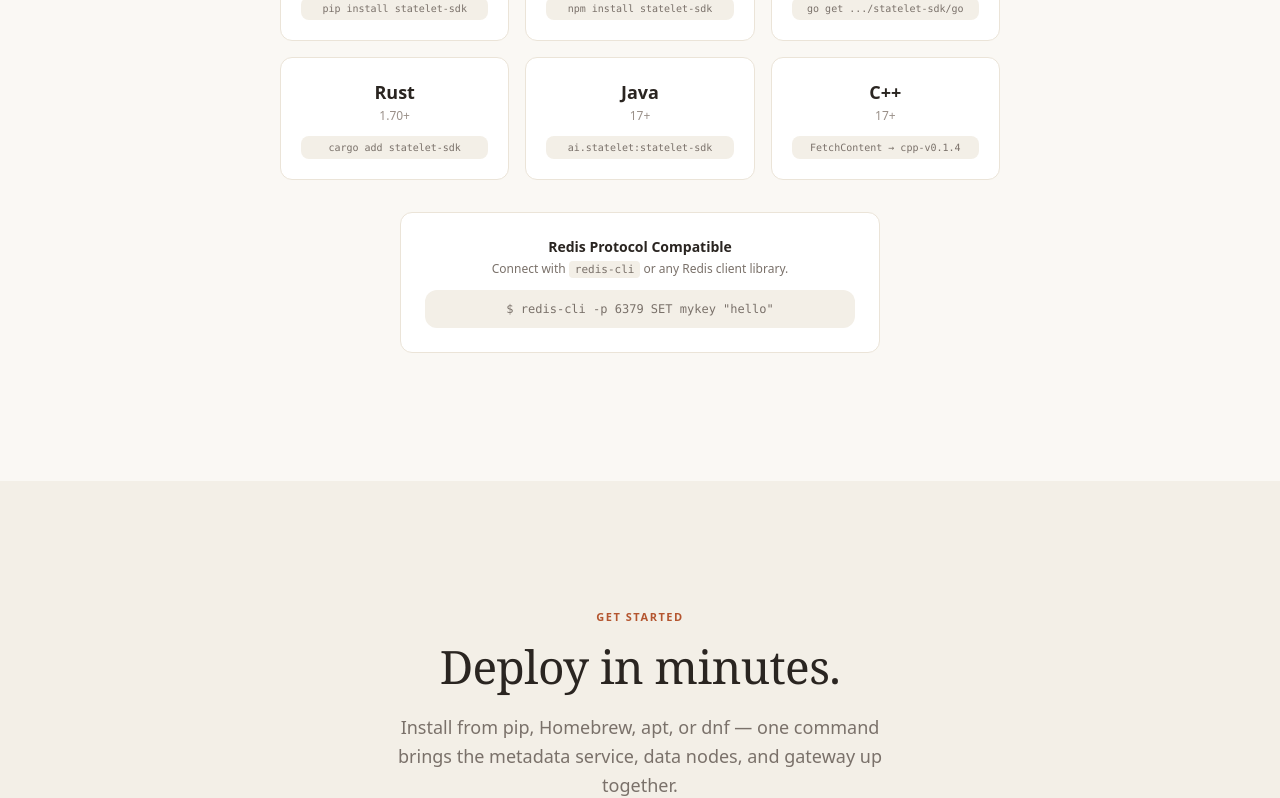
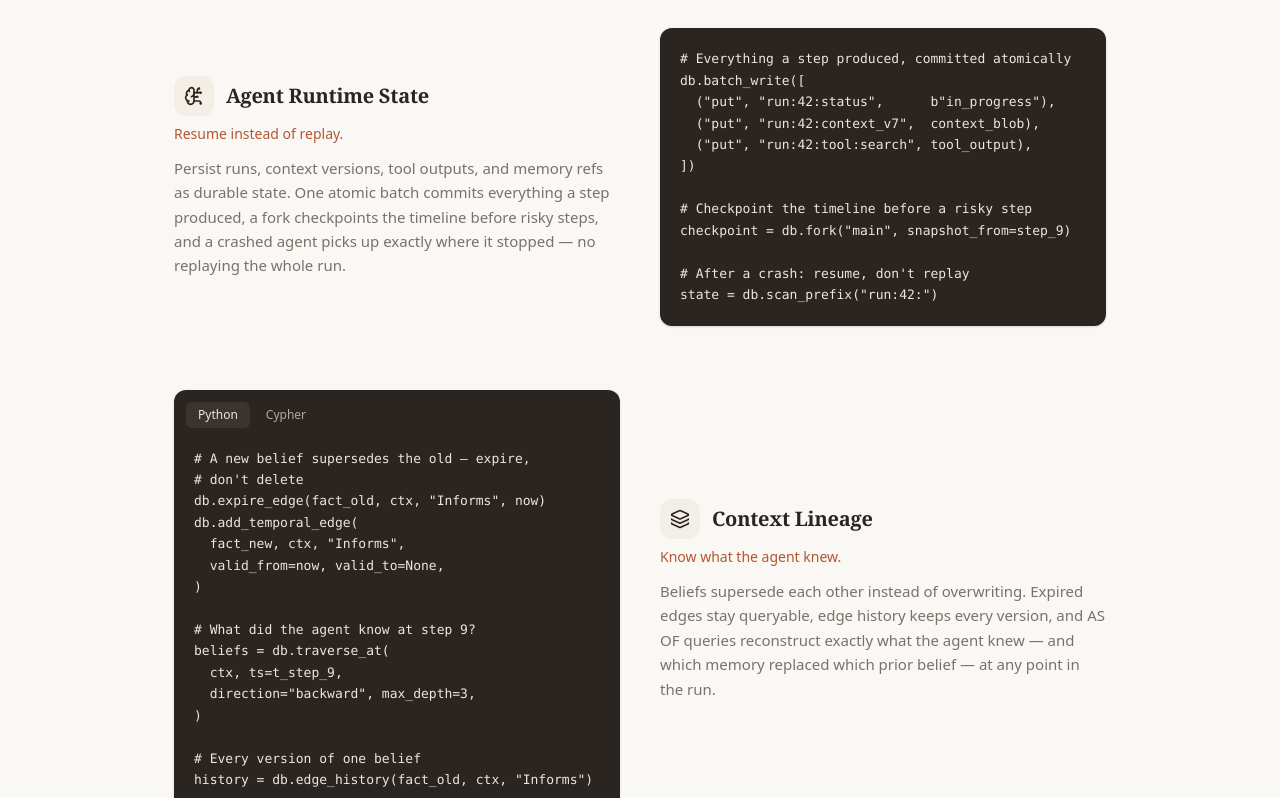
Before and after one commit to stateletlab/stateletWeb, a React (Vite) app: page / in a window 1280 px wide. Shown: the part 8280-9078 px from the top of the page. Built offline with nearby package versions, Linux system fonts and the light colour scheme.

Commit message:
feat: add Runtime State section, align CTA copy with durable-state framing

```diff
--- a/src/App.tsx
+++ b/src/App.tsx
@@ -5,6 +5,7 @@ import Features from './components/Features'
 import Architecture from './components/Architecture'
 import Performance from './components/Performance'
 import AgentMemory from './components/AgentMemory'
+import RuntimeState from './components/RuntimeState'
 import SDKs from './components/SDKs'
 import GetStarted from './components/GetStarted'
 import CTA from './components/CTA'
@@ -49,6 +50,7 @@ export default function App() {
       <Architecture />
       <Performance />
       <AgentMemory />
+      <RuntimeState />
       <SDKs />
       <GetStarted />
       <CTA />
--- a/src/components/CTA.tsx
+++ b/src/components/CTA.tsx
@@ -8,7 +8,7 @@ export default function CTA() {
           Give your agents
           <br />
           <span className="text-primary italic">
-            persistent memory.
+            durable state.
           </span>
         </h2>
         <p className="text-text-muted text-lg max-w-[440px] mx-auto mb-10 leading-relaxed">
--- /dev/null
+++ b/src/components/RuntimeState.tsx
@@ -0,0 +1,138 @@
+import { useState } from 'react'
+import { motion } from 'framer-motion'
+import { BrainCircuit, Layers } from 'lucide-react'
+
+// Same shape as the AgentMemory primitives: `dsl` is the read-only
+// openCypher subset — only lineage carries one, runtime state is
+// writes and scans, which the query surface rejects by design.
+const pillars = [
+  {
+    icon: BrainCircuit,
+    title: 'Agent Runtime State',
+    subtitle: 'Resume instead of replay.',
+    description: 'Persist runs, context versions, tool outputs, and memory refs as durable state. One atomic batch commits everything a step produced, a fork checkpoints the timeline before risky steps, and a crashed agent picks up exactly where it stopped — no replaying the whole run.',
+    code: `# Everything a step produced, committed atomically
+db.batch_write([
+  ("put", "run:42:status",      b"in_progress"),
+  ("put", "run:42:context_v7",  context_blob),
+  ("put", "run:42:tool:search", tool_output),
+])
+
+# Checkpoint the timeline before a risky step
+checkpoint = db.fork("main", snapshot_from=step_9)
+
+# After a crash: resume, don't replay
+state = db.scan_prefix("run:42:")`,
+  },
+  {
+    icon: Layers,
+    title: 'Context Lineage',
+    subtitle: 'Know what the agent knew.',
+    description: 'Beliefs supersede each other instead of overwriting. Expired edges stay queryable, edge history keeps every version, and AS OF queries reconstruct exactly what the agent knew — and which memory replaced which prior belief — at any point in the run.',
+    code: `# A new belief supersedes the old — expire,
+# don't delete
+db.expire_edge(fact_old, ctx, "Informs", now)
+db.add_temporal_edge(
+  fact_new, ctx, "Informs",
+  valid_from=now, valid_to=None,
+)
+
+# What did the agent know at step 9?
+beliefs = db.traverse_at(
+  ctx, ts=t_step_9,
+  direction="backward", max_depth=3,
+)
+
+# Every version of one belief
+history = db.edge_history(fact_old, ctx, "Informs")`,
+    dsl: `// The context as it stood mid-run
+MATCH (ctx {id:7})<-[:Informs]-(fact) AS OF 1717000, 1720000
+RETURN DISTINCT fact.id
+
+// Rank what the agent believed at that instant
+CALL db.belief(7, 'backward', 3) YIELD node, score
+RETURN node, score
+ORDER BY score DESC`,
+  },
+]
+
+function CodePanel({ code, dsl, title }: { code: string; dsl?: string; title: string }) {
+  const [tab, setTab] = useState<'sdk' | 'dsl'>('sdk')
+  const active = tab === 'dsl' && dsl ? dsl : code
+
+  return (
+    <div className="rounded-xl bg-surface-dark overflow-hidden shadow-sm">
+      {dsl && (
+        <div role="tablist" aria-label={`${title} code format`} className="flex gap-1 px-3 pt-3">
+          {(['sdk', 'dsl'] as const).map((t) => (
+            <button
+              key={t}
+              role="tab"
+              aria-selected={tab === t}
+              onClick={() => setTab(t)}
+              className={`px-3 py-1 rounded-md text-[12px] font-medium transition-colors ${
+                tab === t
+                  ? 'bg-[#3a342f] text-[#ede6dc]'
+                  : 'text-[#b3a89e] hover:text-[#ede6dc]'
+              }`}
+            >
+              {t === 'sdk' ? 'Python' : 'Cypher'}
+            </button>
+          ))}
+        </div>
+      )}
+      <pre className="p-5 text-[13px] font-mono text-[#ede6dc] leading-[1.65] overflow-x-auto">
+        <code>{active}</code>
+      </pre>
+    </div>
+  )
+}
+
+export default function RuntimeState() {
+  return (
+    <section id="runtime" aria-label="Agent Runtime State and Context Lineage - Durable Runs, Snapshots, Supersedes Chains, Time Travel" className="py-24 md:py-32 bg-surface">
+      <div className="max-w-[980px] mx-auto px-6">
+        <div className="text-center mb-20">
+          <p className="eyebrow mb-4">Runtime State</p>
+          <h2 className="text-[34px] md:text-[46px] font-medium text-text leading-[1.12] mb-5">
+            Runs that resume.
+            <br />Context that explains itself.
+          </h2>
+          <p className="text-text-muted text-lg max-w-[540px] mx-auto leading-relaxed">
+            Runtime state and context lineage share one engine — runs, context versions, and tool outputs persist durably, while temporal supersedes chains record what the agent knew, when it changed, and why.
+          </p>
+        </div>
+
+        <div className="space-y-16">
+          {pillars.map((p, i) => (
+            <motion.div
+              key={p.title}
+              initial={{ opacity: 0, y: 24 }}
+              whileInView={{ opacity: 1, y: 0 }}
+              viewport={{ once: true }}
+              transition={{ duration: 0.6, ease: [0.25, 0.1, 0.25, 1] }}
+              className="grid grid-cols-1 lg:grid-cols-2 gap-10 items-center"
+            >
+              <div className={i % 2 === 1 ? 'lg:order-2' : ''}>
+                <div className="flex items-center gap-3 mb-2">
+                  <div className="w-10 h-10 rounded-xl bg-surface-light flex items-center justify-center">
+                    <p.icon className="w-5 h-5 text-text" />
+                  </div>
+                  <div>
+                    <h3 className="text-xl font-semibold text-text">{p.title}</h3>
+                  </div>
+                </div>
+                <p className="text-primary text-sm font-medium mb-3">{p.subtitle}</p>
+                <p className="text-text-muted leading-relaxed text-[15px]">{p.description}</p>
+              </div>
+
+              <div className={i % 2 === 1 ? 'lg:order-1' : ''}>
+                <CodePanel code={p.code} dsl={p.dsl} title={p.title} />
+              </div>
+            </motion.div>
+          ))}
+        </div>
+      </div>
+    </section>
+  )
+}
```
